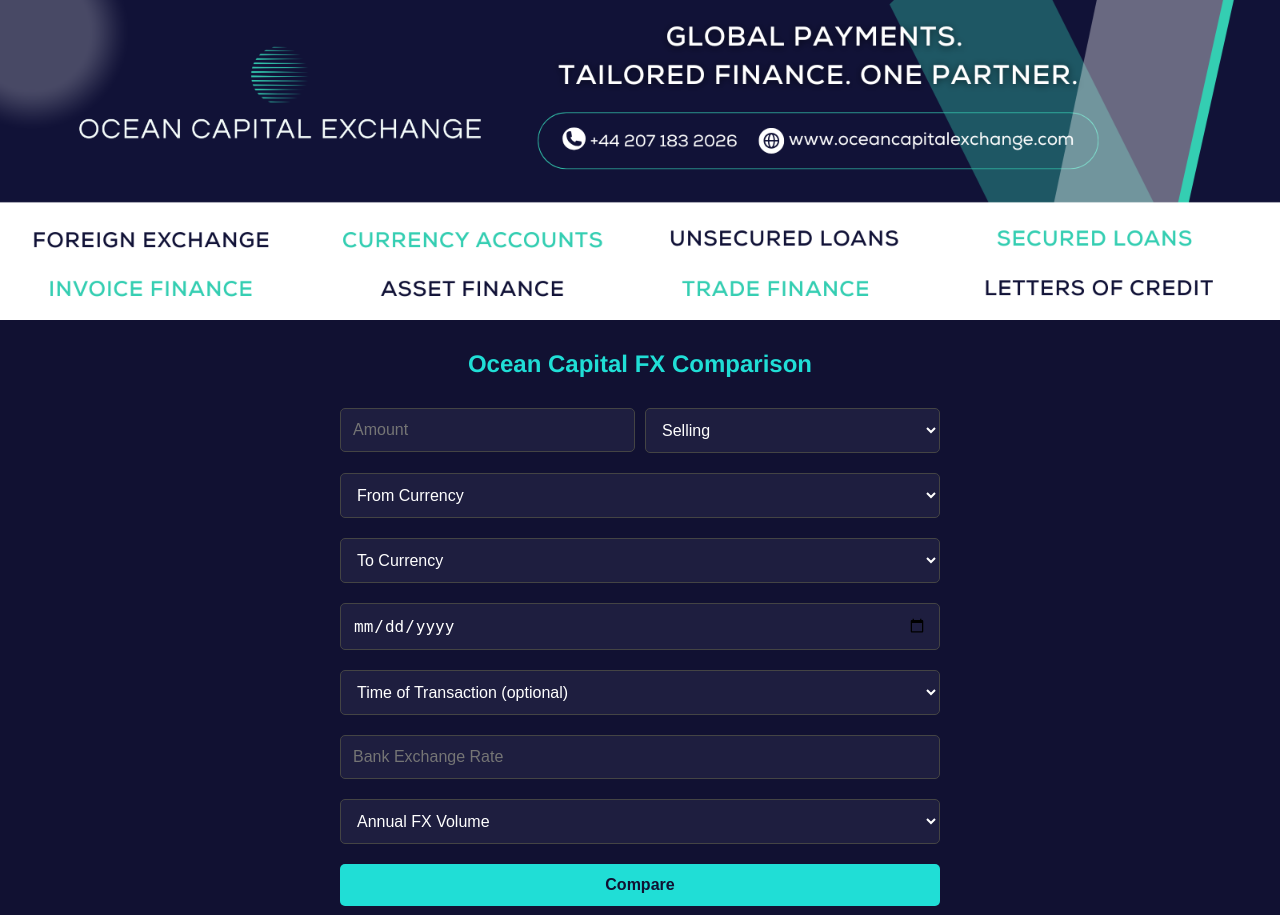
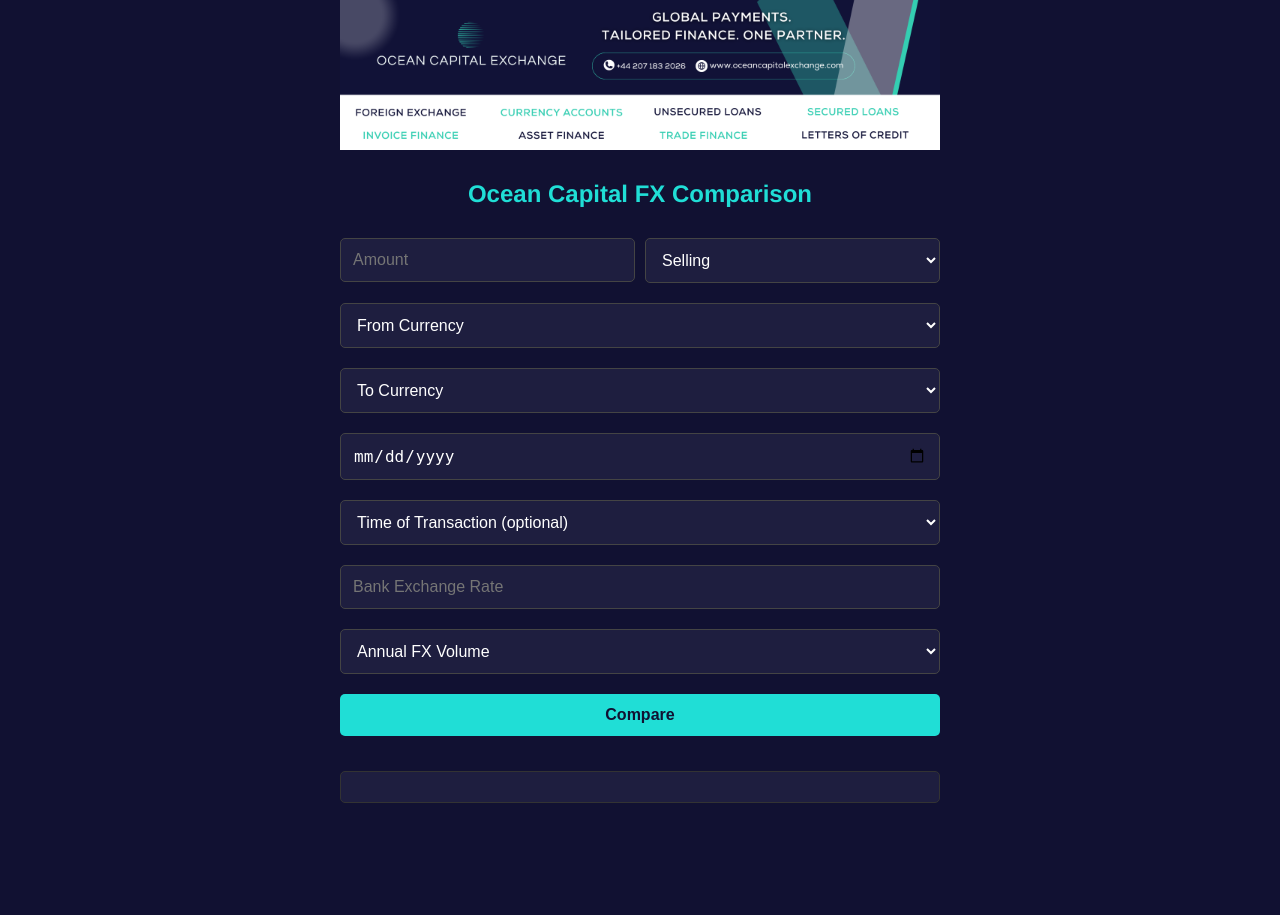
Before and after one commit to GeorgeOcean/ocean-fx-tool, a Flask app: template templates/index.html in a window 1280 px wide. Shown: the top 915 px of the page. After the commit the page ends 803 px from the top, so only its background shows below. Run offline with Flask 3, Linux system fonts and the light colour scheme; the template is opened without the code that fills it, so the values that code supplies are empty.

Commit message:
fix: constrain logo size to match form width

```diff
--- a/templates/index.html
+++ b/templates/index.html
@@ -20,6 +20,7 @@
         }
         header img {
             max-width: 100%;
+            max-width: 600px;
             height: auto;
             display: block;
             margin: 0 auto;
```
